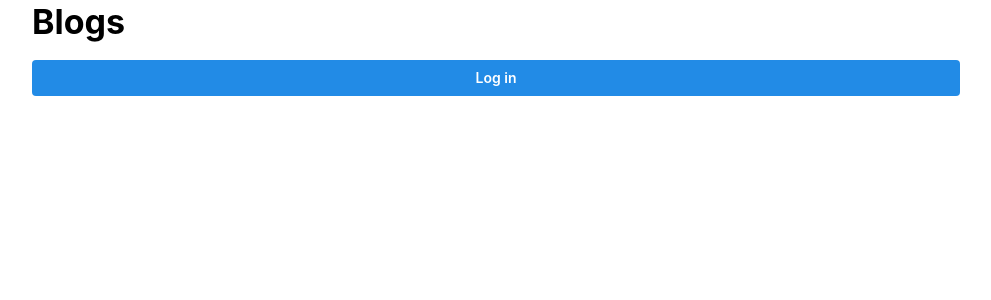
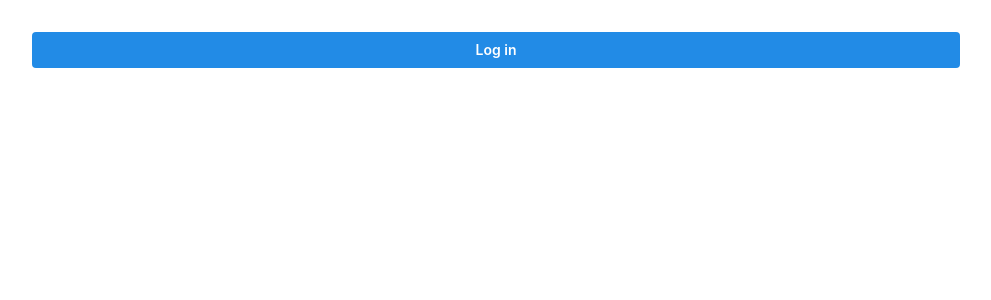
Before and after one commit to FerranMontoliu/fullstackopen-2023, a React (Vite) app in the folder exercises/part-7/bloglist-frontend/: page / in a window 1280 px wide. Shown: the top 300 px of the page, without its empty margins (144-1135 px from the left). Built offline with nearby package versions, Linux system fonts and the light colour scheme.

Commit message:
feat: Exercise 7.17.

```diff
--- a/exercises/part-7/bloglist-frontend/src/App.jsx
+++ b/exercises/part-7/bloglist-frontend/src/App.jsx
@@ -7,10 +7,10 @@ import AppNotification from './components/AppNotification.jsx'
 import Toggleable from './components/Toggleable.jsx'
 import { useUser } from './contexts/UserContext.jsx'
 import UsersScreen from './screens/UsersScreen.jsx'
-import LoggedInUserInfo from './components/LoggedInUserInfo.jsx'
 import UserScreen from './screens/UserScreen.jsx'
 import BlogScreen from './screens/BlogScreen.jsx'
-import { Container, Stack, Title } from '@mantine/core'
+import { Container, Stack } from '@mantine/core'
+import NavBar from './components/NavBar.jsx'
 
 const App = () => {
   const [user, userDispatch] = useUser()
@@ -25,9 +25,9 @@ const App = () => {
   }, [])
 
   return (
-    <Container>
+    <Container pt="xl">
       <Stack>
-        <Title order={1}>Blogs</Title>
+        {user !== null && <NavBar />}
 
         <AppNotification />
 
@@ -38,16 +38,12 @@ const App = () => {
         )}
 
         {user !== null && (
-          <Stack>
-            <LoggedInUserInfo />
-
           <Routes>
             <Route path="/users/:id" element={<UserScreen />} />
             <Route path="/users" element={<UsersScreen />} />
             <Route path="/blogs/:id" element={<BlogScreen />} />
             <Route path="/" element={<BlogsScreen />} />
           </Routes>
-          </Stack>
         )}
       </Stack>
     </Container>
--- a/exercises/part-7/bloglist-frontend/src/components/LoggedInUserInfo.jsx
+++ b/exercises/part-7/bloglist-frontend/src/components/LoggedInUserInfo.jsx
@@ -1,6 +1,6 @@
 import blogService from '../services/blogs.js'
 import { useUser } from '../contexts/UserContext.jsx'
-import { Button, Group } from '@mantine/core'
+import { Button, Group, Text } from '@mantine/core'
 
 const LoggedInUserInfo = () => {
   const [user, userDispatch] = useUser()
@@ -13,8 +13,9 @@ const LoggedInUserInfo = () => {
   }
 
   return (
-    <Group justify="space-between" py="md">
-      {user.name} logged in{' '}
+    <Group justify="space-between">
+      <Text>Logged in as <b>{user.name}</b></Text>
+
       <Button onClick={onLogout} variant="outline" color="red">
         Log out
       </Button>
--- /dev/null
+++ b/exercises/part-7/bloglist-frontend/src/components/NavBar.jsx
@@ -0,0 +1,20 @@
+import { Group, Paper } from '@mantine/core'
+import { NavLink } from 'react-router-dom'
+import LoggedInUserInfo from './LoggedInUserInfo.jsx'
+
+const NavBar = () => {
+  return (
+    <Paper shadow="md" p="sm">
+      <Group justify="space-between">
+        <Group>
+          <NavLink to="/">Blogs</NavLink>
+          <NavLink to="/users">Users</NavLink>
+        </Group>
+
+        <LoggedInUserInfo />
+      </Group>
+    </Paper>
+  )
+}
+
+export default NavBar
```
Lines whose indentation alone changed are shown as unchanged.
